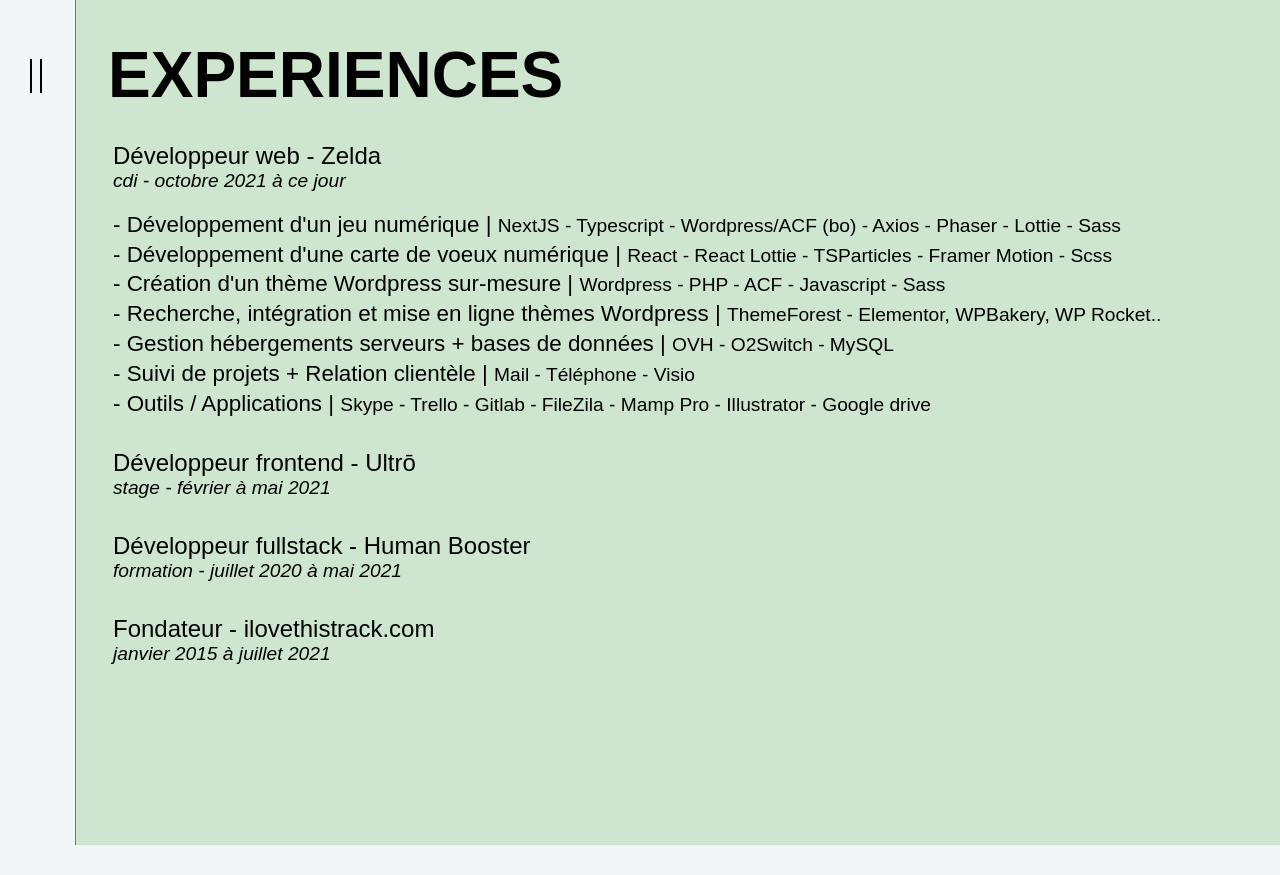
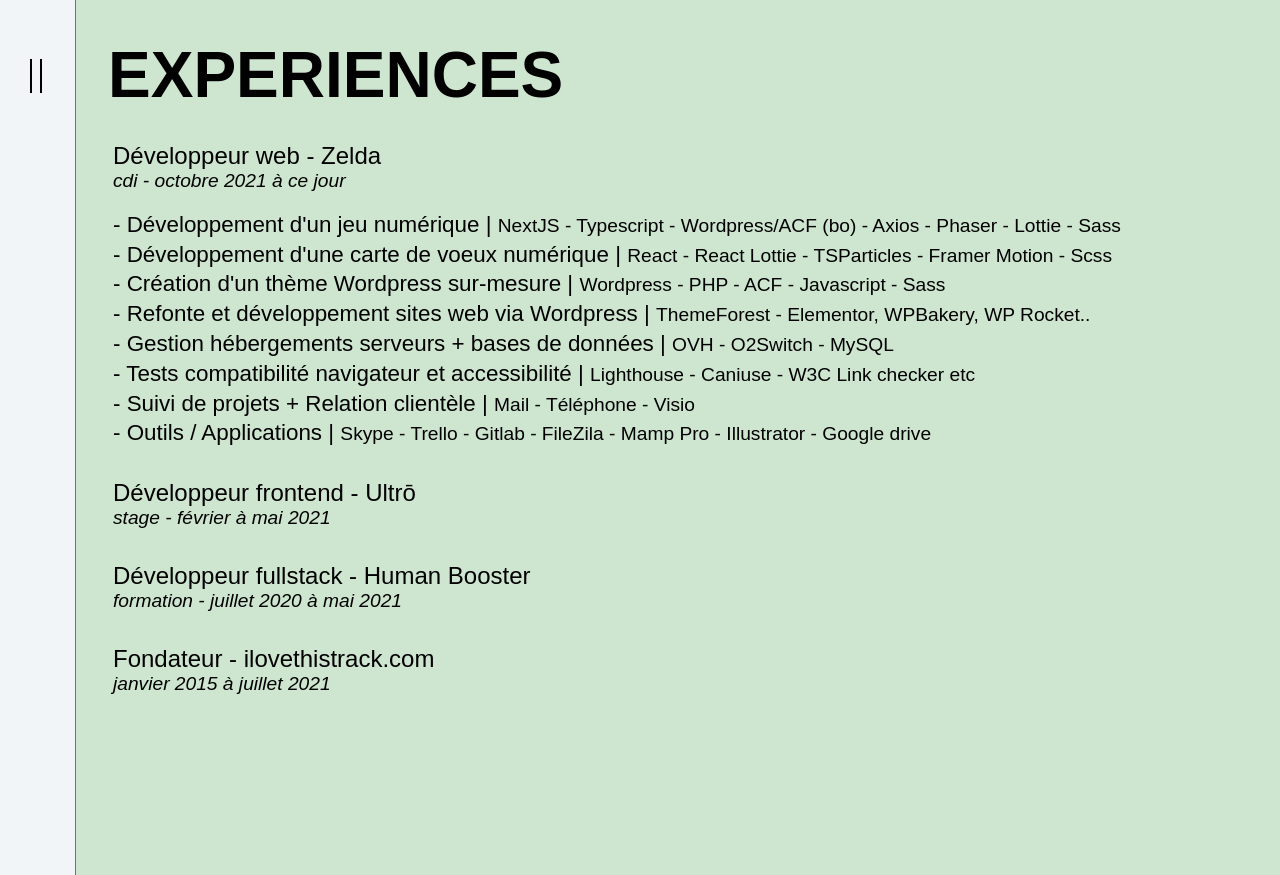
Before and after one commit to idrissdiakite/portfolio-react, a React (Create React App) app: page /experiences in a window 1280 px wide. Before the commit the page ends 845 px from the top, so only its background shows below. Built offline with nearby package versions, Linux system fonts and the light colour scheme; a web font is replaced by a local one.

Commit message:
maj expériences

```diff
--- a/src/components/Jobs/index.jsx
+++ b/src/components/Jobs/index.jsx
@@ -12,16 +12,26 @@ const jobs = [
     description: (
       <p>
         - Développement d'un jeu numérique |{" "}
-        <span>NextJS - Typescript - Wordpress/ACF (bo) - Axios - Phaser - Lottie - Sass</span> <br />
-        - Développement d'une carte de voeux numérique | <span>React - React Lottie - TSParticles - Framer Motion - Scss </span>
+        <span>
+          NextJS - Typescript - Wordpress/ACF (bo) - Axios - Phaser - Lottie -
+          Sass
+        </span>{" "}
+        <br />- Développement d'une carte de voeux numérique |{" "}
+        <span>React - React Lottie - TSParticles - Framer Motion - Scss </span>
         <br />- Création d'un thème Wordpress sur-mesure |{" "}
         <span>Wordpress - PHP - ACF - Javascript - Sass</span>
-        <br />- Recherche, intégration et mise en ligne thèmes Wordpress | {" "}
+        <br />- Refonte et développement sites web via Wordpress |{" "}
         <span>ThemeForest - Elementor, WPBakery, WP Rocket..</span>
-        <br />- Gestion hébergements serveurs + bases de données | {" "}
+        <br />- Gestion hébergements serveurs + bases de données |{" "}
         <span>OVH - O2Switch - MySQL</span>
-        <br />- Suivi de projets + Relation clientèle | <span>Mail - Téléphone - Visio</span> <br />
-        - Outils / Applications | <span>Skype - Trello - Gitlab - FileZila - Mamp Pro - Illustrator - Google drive</span>
+        <br />- Tests compatibilité navigateur et accessibilité |{" "}
+        <span>Lighthouse - Caniuse - W3C Link checker etc</span>
+        <br />- Suivi de projets + Relation clientèle |{" "}
+        <span>Mail - Téléphone - Visio</span> <br />- Outils / Applications |{" "}
+        <span>
+          Skype - Trello - Gitlab - FileZila - Mamp Pro - Illustrator - Google
+          drive
+        </span>
       </p>
     ),
   },
```
